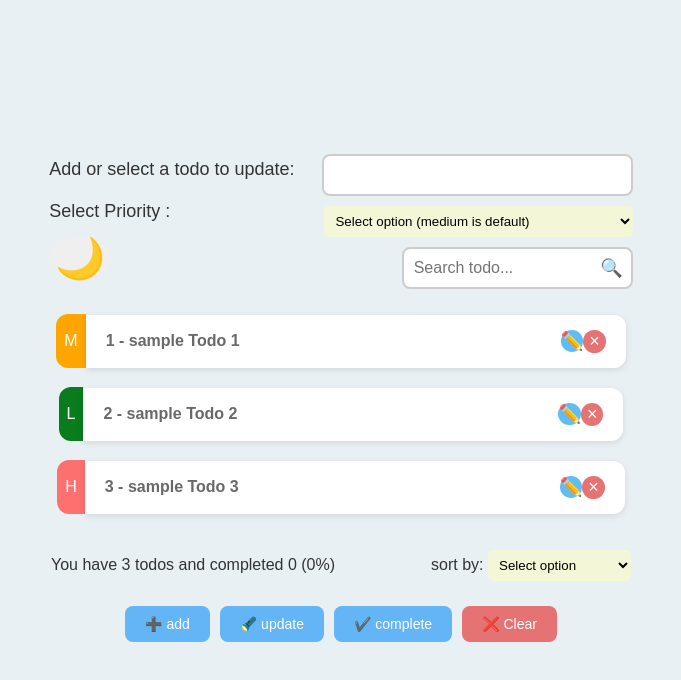
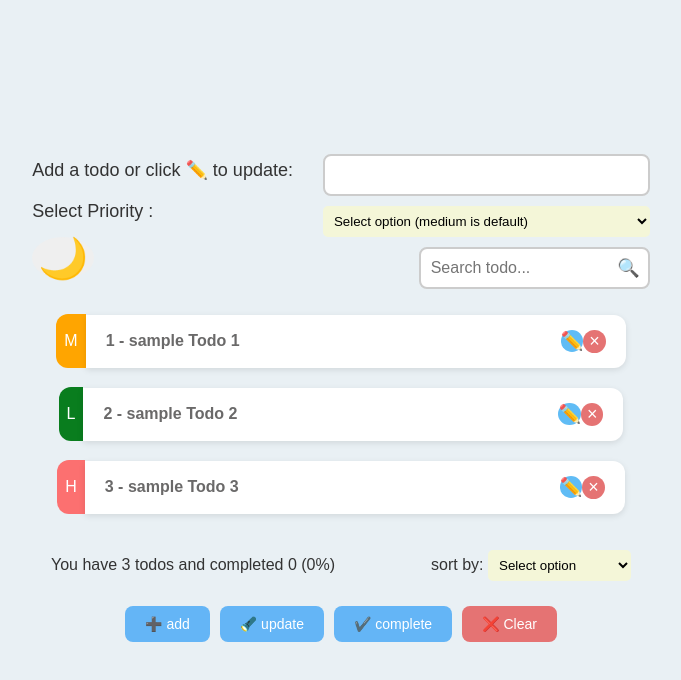
Before and after one commit to fannichi/not-your-average-todo-list-manager, a React (Create React App) app: page / in a window 1280 px wide. Shown: the top 680 px of the page, without its empty margins (299-980 px from the left). Built offline with nearby package versions, Linux system fonts and the light colour scheme.

Commit message:
Edited a label text and made feature complete

```diff
--- a/src/components/Controls.js
+++ b/src/components/Controls.js
@@ -12,7 +12,7 @@ function Controls() {
   return (
     <div className="controls">
       <div className="newtodo-wrapper">
-        <label>Add or select a todo to update:</label>
+        <label>Add a todo or click ✏️ to update:</label>
         <input ref={addTodoInputEl} type="text" name="todo" />
       </div>
       <PrioritySelect />
```
